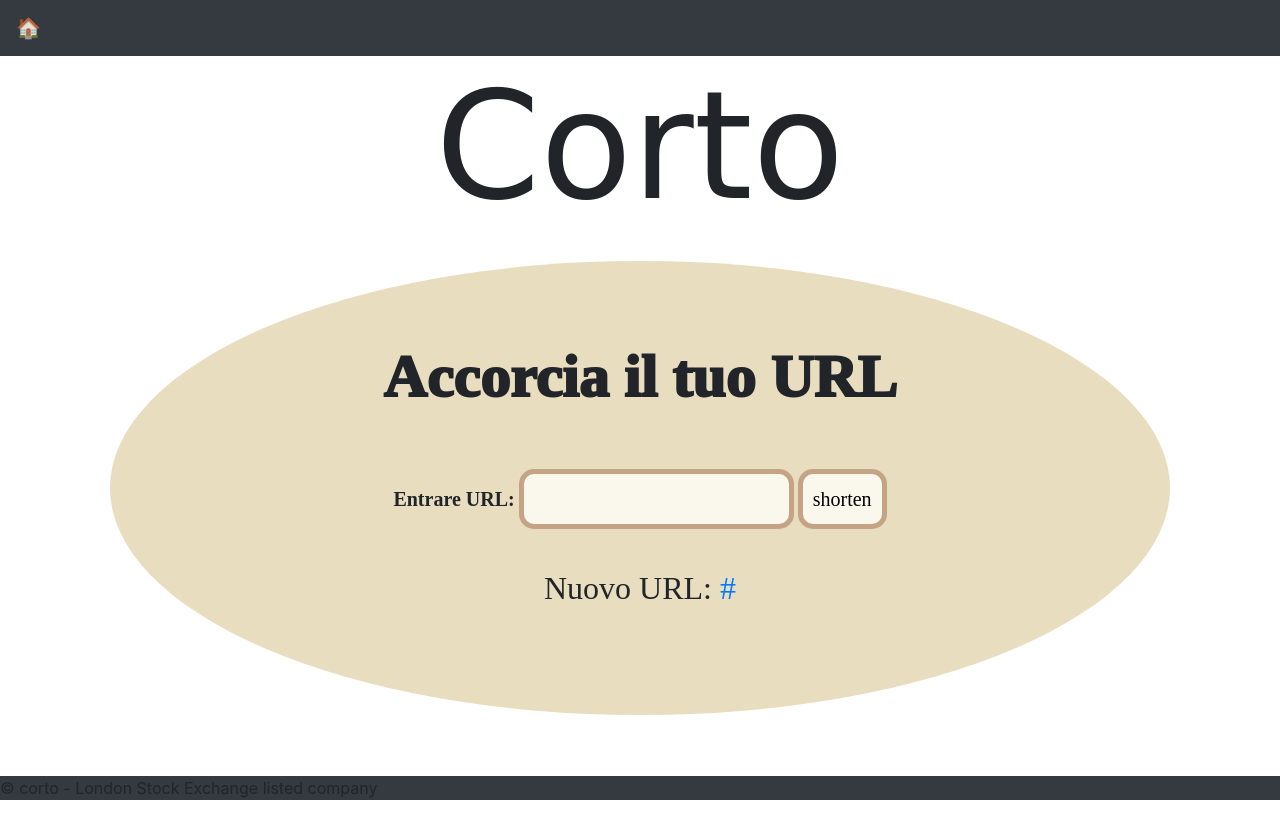
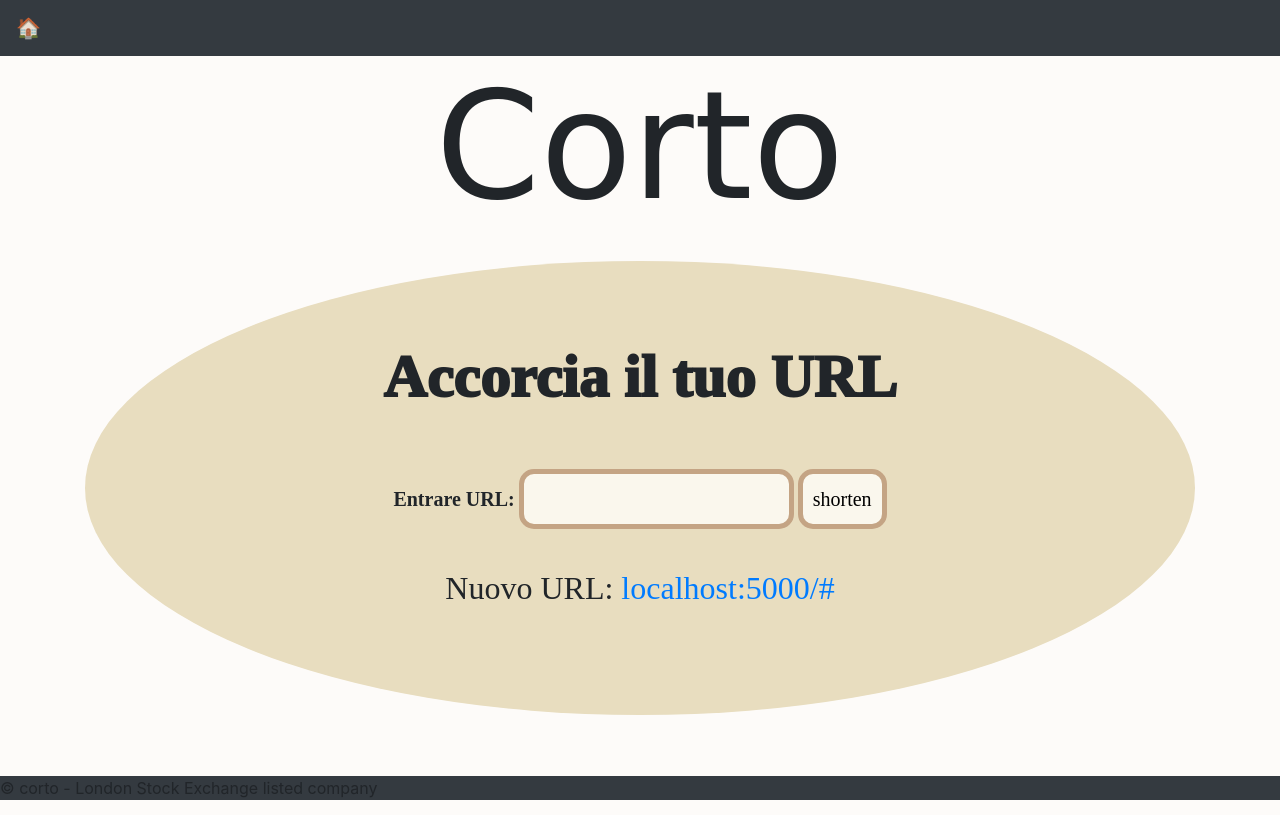
Before and after one commit to r0neel/corto, a Flask app: template templates/home.html in a window 1280 px wide. Run offline with Flask 2, Linux system fonts and the light colour scheme; the template is opened without the code that fills it: most values are stand-ins (such as "Sample title", 1, 10 or a date in 2020); some web fonts are replaced.

Commit message:
combined styling

```diff
--- a/static/style/index.css
+++ b/static/style/index.css
@@ -1,4 +1,8 @@
-body h1 {
+body {
+  background-color: #fdfbf9;
+}
+
+h1 {
   font-family: "Italianno", cursive;
   font-size: 150px;
 }
@@ -32,7 +36,7 @@ h2 {
   font-weight: bold;
   text-align: center;
   padding: 60px 100px 100px;
-  margin: 25px;
+  margin: 25px 0px 100px;
   border-radius: 50%;
 }
 
--- a/templates/home.html
+++ b/templates/home.html
@@ -1,13 +1,20 @@
 {% extends "layout.html" %} {% block content %}
 <div class="form-container">
   <h3 class="title">Accorcia il tuo URL</h3>
-  <form class="mt-3 form-horizontal" id="new-url" action="/corto" method="POST">
-    <label for="new-url">Entrare URL: </label>
-    <input type="text" name="new-url" />
+  <form
+    class="mt-3 form-horizontal"
+    id="full-url"
+    action="/corto"
+    method="POST"
+  >
+    <label for="full-url">Entrare URL: </label>
+    <input type="text" name="full-url" />
     <input type="submit" value="shorten" />
     <div class="new-wrapper">
       {% if new_corto_url %}
-      <h2>Nuovo URL:<a href="{{full_url}}"> {{new_corto_url}} </a></h2>
+      <h2>
+        Nuovo URL:<a href="{{full_url}}"> localhost:5000/{{full_url}} </a>
+      </h2>
       {% endif %}
     </div>
   </form>
```
Also changed, not shown: database.db.
